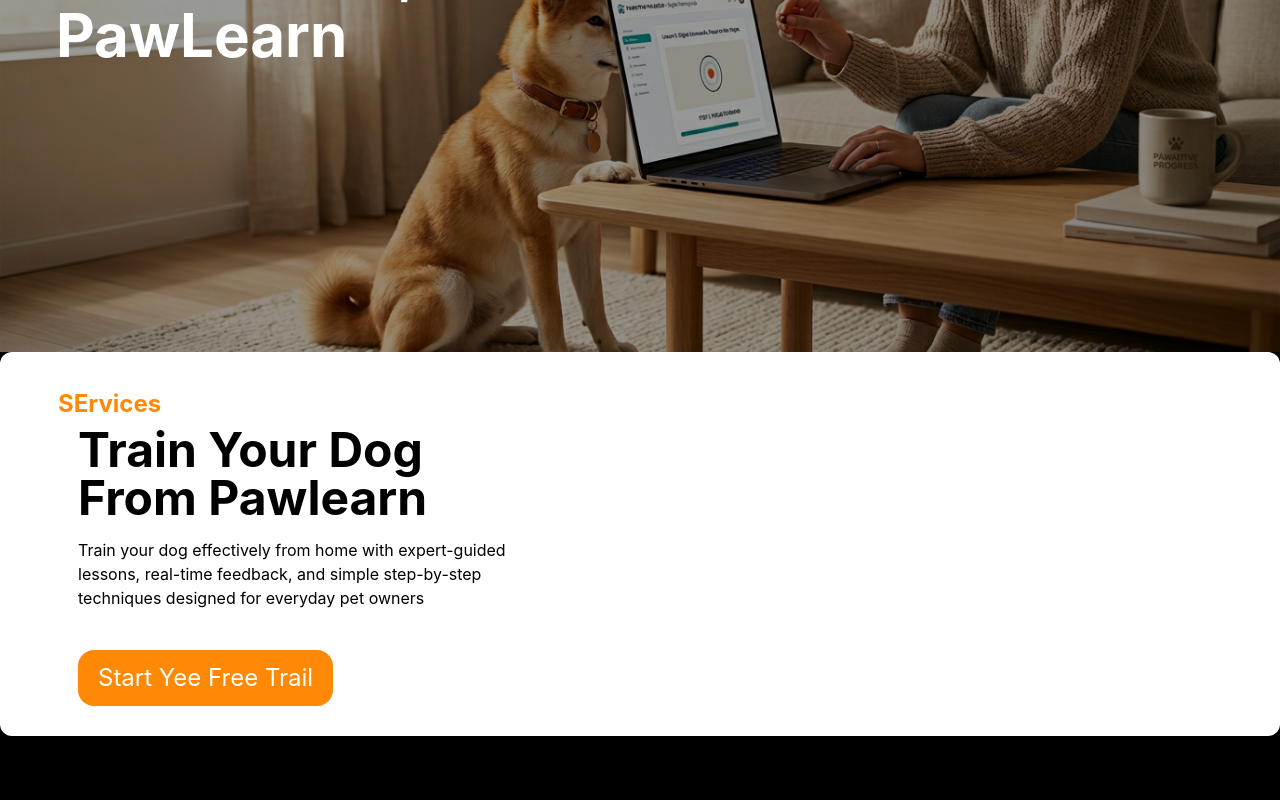
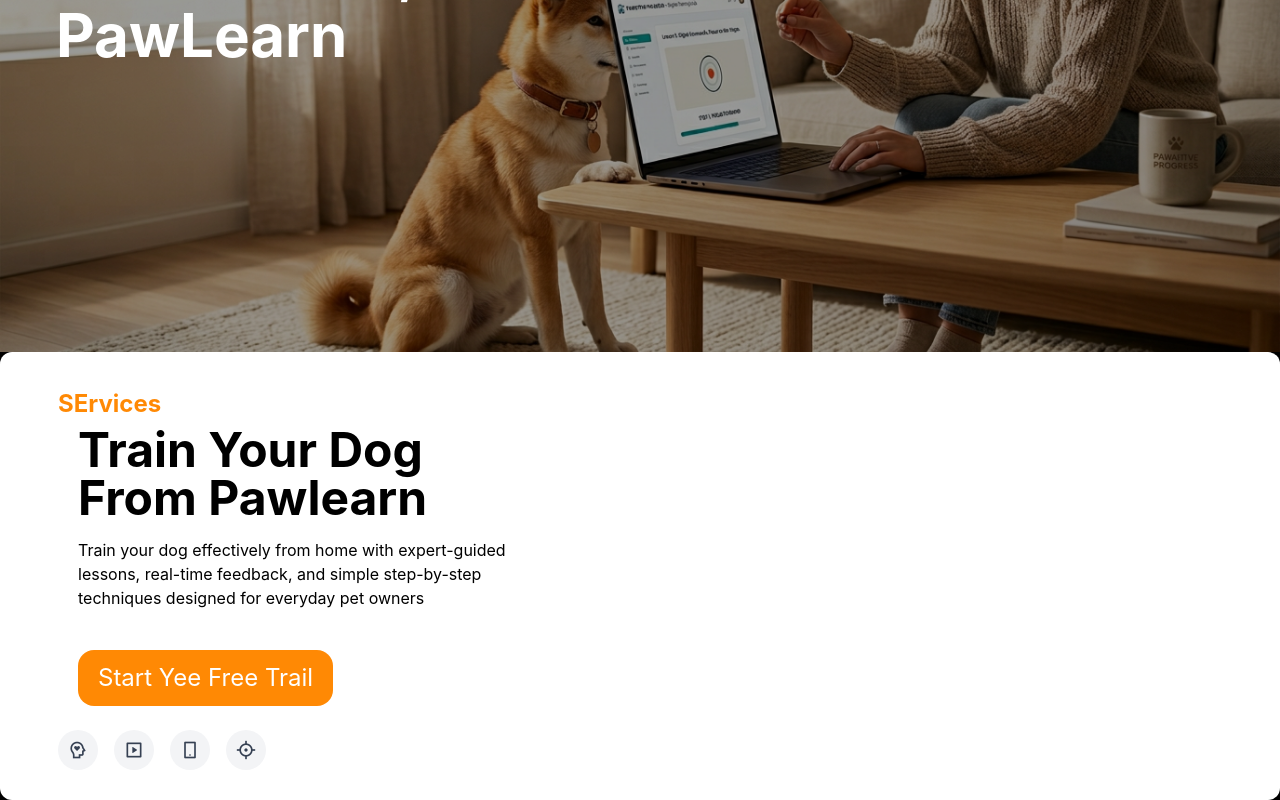
Before and after one commit to ankit-tiwari-0/PawLearn, a React (Vite) app: page / in a window 1280 px wide. Shown: the part 298-1098 px from the top of the page. Before the commit the page ends 1034 px from the top, so only its background shows below. Built offline with nearby package versions, Linux system fonts and the light colour scheme.

Commit message:
remixicom

```diff
--- a/package.json
+++ b/package.json
@@ -13,6 +13,7 @@
     "@tailwindcss/vite": "^4.2.2",
     "react": "^19.2.0",
     "react-dom": "^19.2.0",
+    "remixicon": "^4.9.1",
     "tailwindcss": "^4.2.2"
   },
   "devDependencies": {
--- a/src/Components/HeroSection.jsx
+++ b/src/Components/HeroSection.jsx
@@ -1,4 +1,5 @@
 import React from 'react'
+import 'remixicon/fonts/remixicon.css'
 
 const HeroSection = () => {
     return (
@@ -15,6 +16,21 @@ const HeroSection = () => {
                     <button className='bg-orange-400 text-white text-2xl px-5 py-3 rounded-2xl ml-5'> Start Yee Free Trail</button>
                 </div>
 
+                <div className="flex gap-4  mt-6 ml-10">
+
+                    {[
+                        "ri-mental-health-line",
+                        "ri-video-line",
+                        "ri-smartphone-line",
+                        "ri-focus-3-line"
+                    ].map((icon, i) => (
+                        <div key={i} className="w-10 h-10 bg-gray-100 rounded-full flex items-center justify-center">
+                            <i className={`${icon} text-xl text-gray-700`}></i>
+                        </div>
+                    ))}
+
+                </div>
+
             </div>
 
         </div>
```
Also changed, not shown: 1 other file (tests, documents, lock files or other folders). Lines whose indentation alone changed are shown as unchanged.
